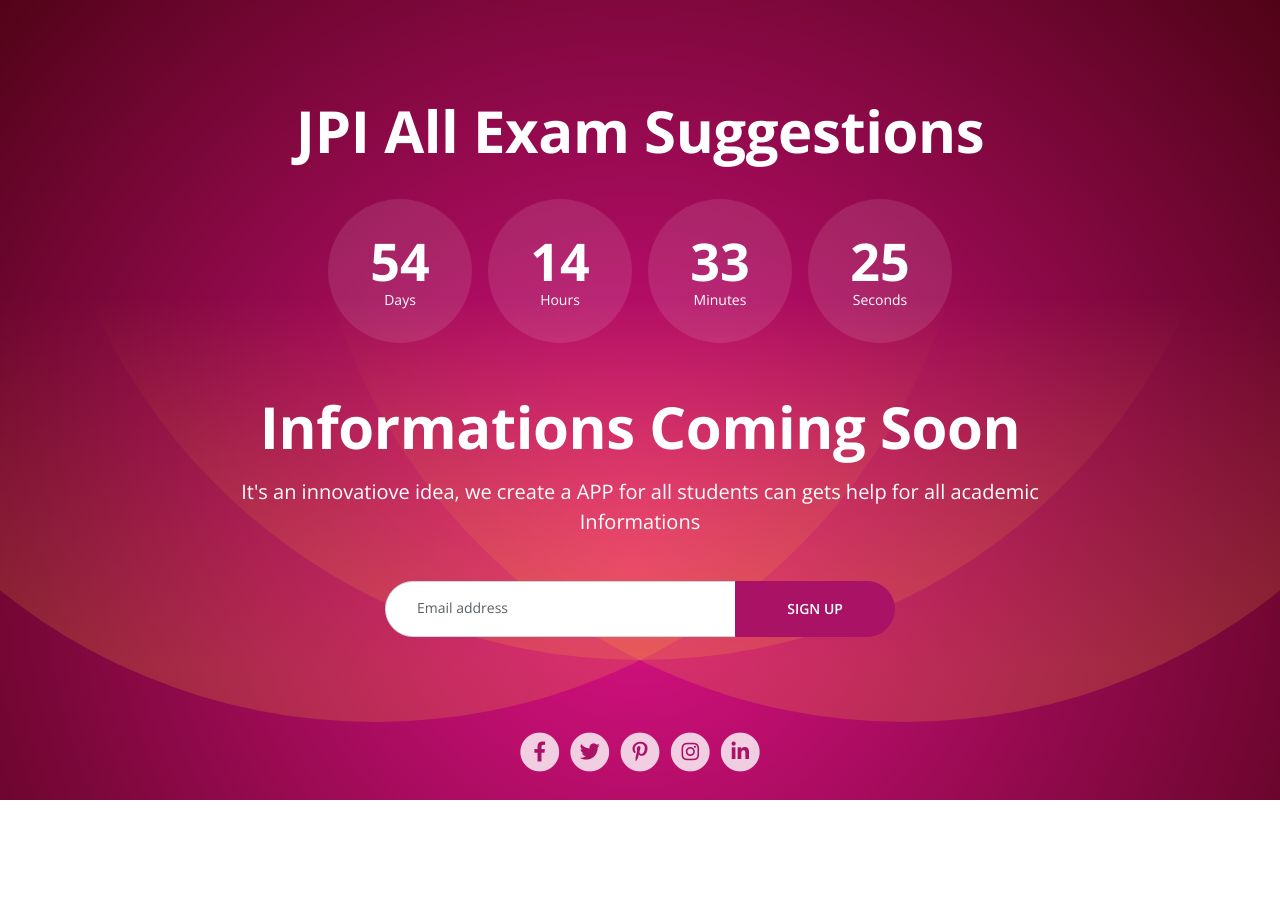
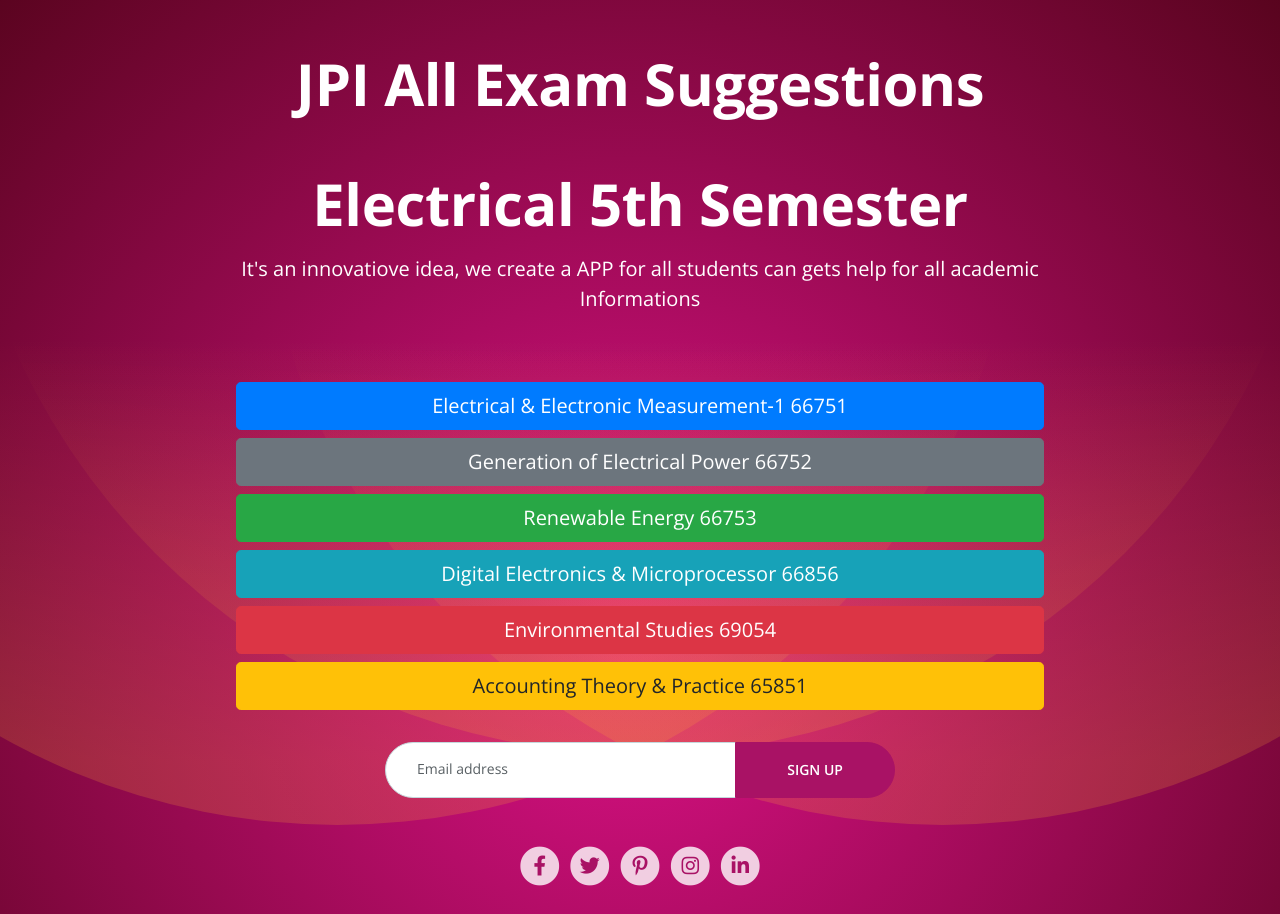
Before and after one commit to DeveloperMahmud/jpi-suggestions, a plain HTML site: page index.html in a window 1280 px wide. Before the commit the page ends 800 px from the top, so only its background shows below. Drawn offline with nearby package versions, Linux system fonts and the light colour scheme.

Commit message:
btn+subject data added

```diff
--- a/index.html
+++ b/index.html
@@ -39,11 +39,26 @@
                     <div class="text-container">
                         <div class="countdown">
                             <h1 class="title-hdr">JPI All Exam Suggestions</h1>
-                            <span id="clock"></span>
+                            <!-- <span id="clock"></span> -->
                         </div> <!-- end of countdown -->
 
-                        <h1>Informations Coming Soon</h1>
+                        <h1>Electrical 5th Semester</h1>
                         <p class="p-large">It's an innovatiove idea, we create a APP for all students can gets help for all academic Informations</p>
+
+                        <div class="suggestion-btn-container p-4 m-2">
+                            <button type="button" class="btn btn-primary btn-lg btn-block">Electrical & Electronic Measurement‐1 66751</button>
+
+                            <button type="button" class="btn btn-secondary btn-lg btn-block">Generation of Electrical Power 66752</button>
+
+                            <button type="button" class="btn btn-success btn-lg btn-block">Renewable Energy 66753</button>
+
+                            <button type="button" class="btn btn-info btn-lg btn-block">Digital Electronics & Microprocessor 66856</button>
+
+                            <button type="button" class="btn btn-danger btn-lg btn-block">Environmental Studies 69054</button>
+
+                            <button type="button" class="btn btn-warning btn-lg btn-block">Accounting Theory & Practice 65851</button>
+
+                        </div>
 
                         <!-- Sign Up Form -->
                         <form id="signUpForm">
```
